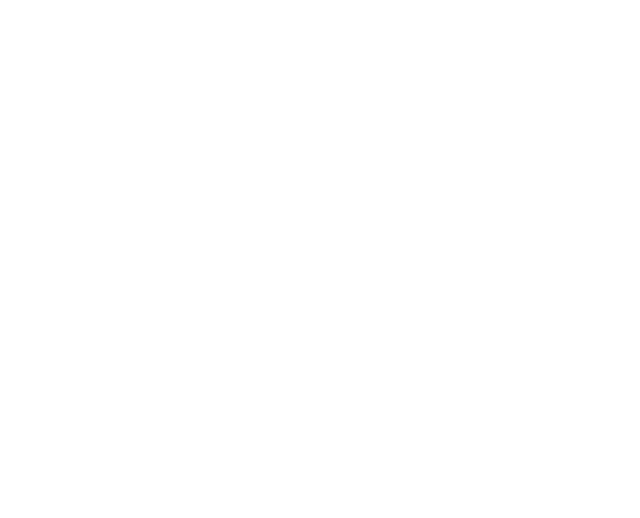
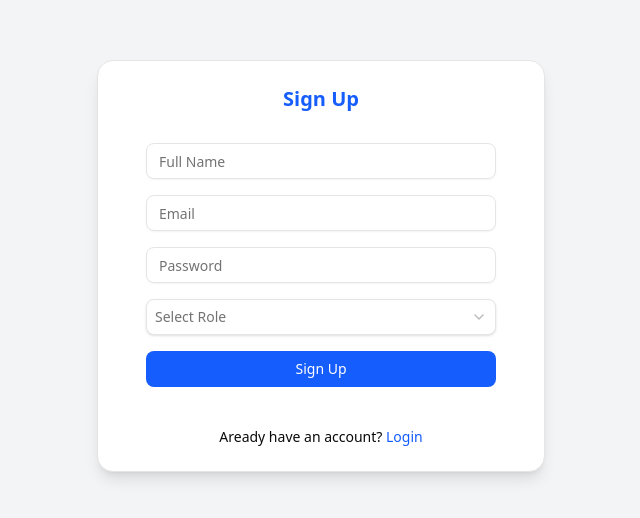
Before and after one commit to Matuwamai/car-hire, a React (Vite) app in the folder frontend/: page / in a window 1280 px wide. Before the commit this address had no page. Shown: the part 134-652 px from the top of the page, without its empty margins (319-959 px from the left). Built offline with nearby package versions, Linux system fonts and the light colour scheme.

Commit message:
Create deployment

```diff
--- a/frontend/src/main.tsx
+++ b/frontend/src/main.tsx
@@ -33,7 +33,7 @@
       <AuthProvider>
         <Routes>
           <Route path="/login" element={<Login />} />
-          <Route path='/signup' element={<SignupPage />} />
+          <Route path='/' element={<SignupPage />} />
           <Route path='/unauthorized' element={<Unauthorized />} />
           <Route element={<ProtectedRoute />}>
             <Route element={<Layout />}>
```
